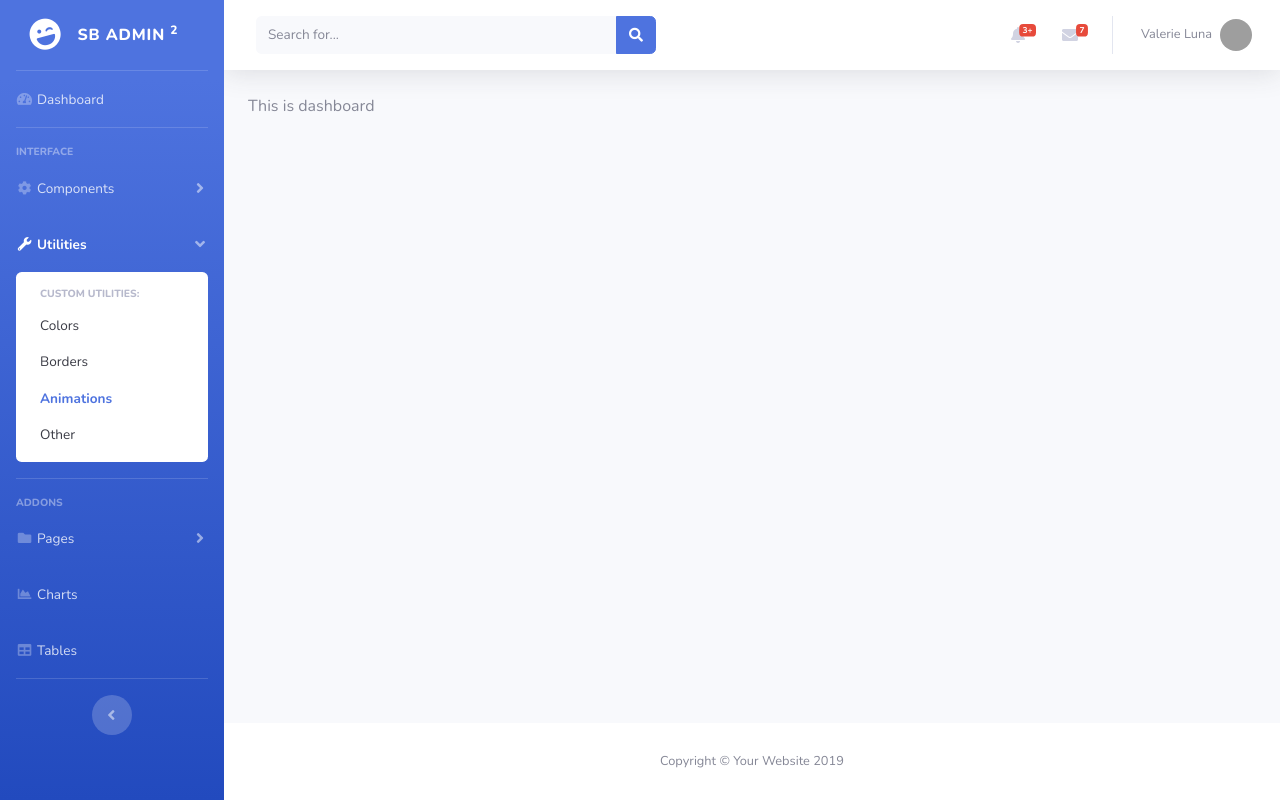
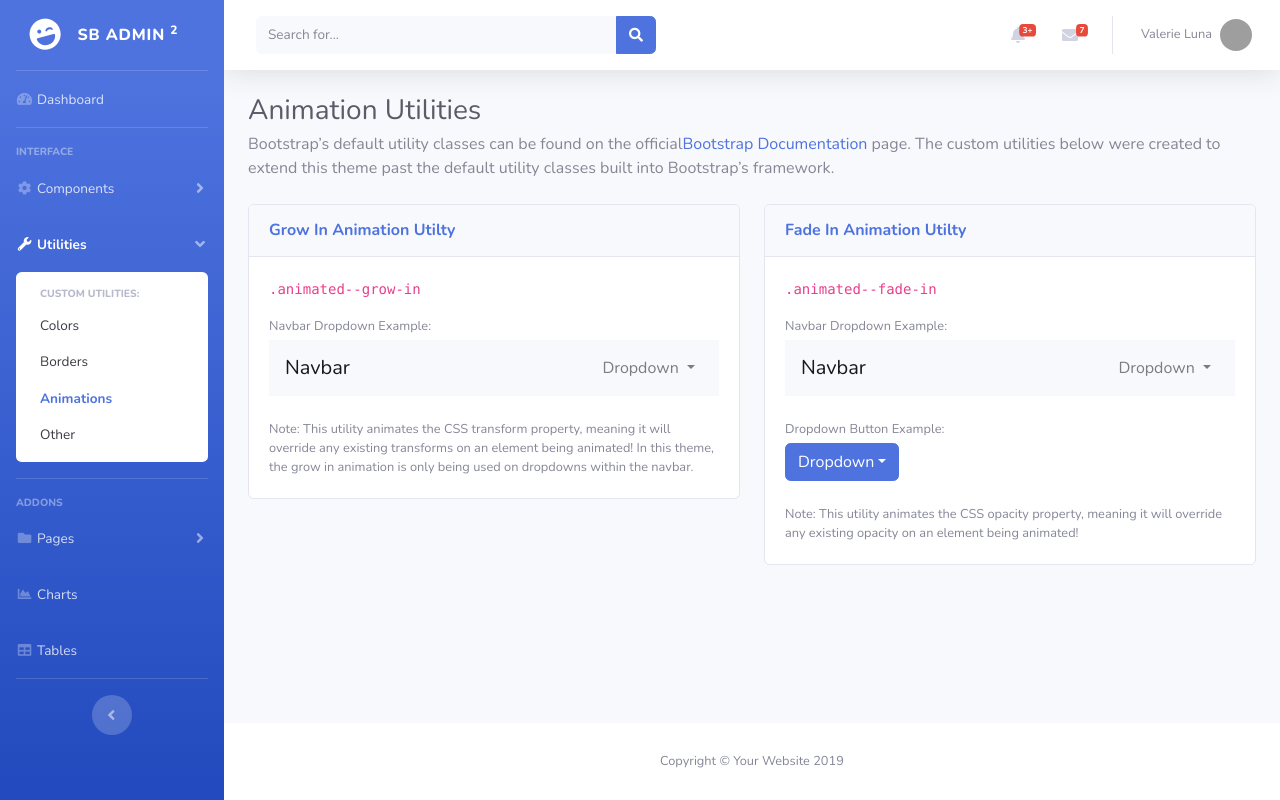
Before and after one commit to bikram-choudhury/sb-admin2-react-tmplate, a React app: page /utilities/animations in a window 1280 px wide. Built offline with nearby package versions, Linux system fonts and the light colour scheme; sample sign-in values are in the browser's storage; grey boxes are pictures that could not be loaded.

Commit message:
[IMPL] Dropdown animation in utilities

```diff
--- /dev/null
+++ b/src/components/UtilitiesAnimation/UtilitiesAnimation.jsx
@@ -0,0 +1,123 @@
+import React, { Fragment } from 'react';
+import { DropdownData } from './_dropdown';
+import Dropdown from '../Dropdown/Dropdown';
+
+const UtilitiesAnimation = () => {
+    const getSelectedItem = (item) => {
+        console.log(item);
+    }
+    return (
+        <Fragment>
+            {/* <!-- Page Heading --> */}
+            <h1 className="h3 mb-1 text-gray-800">Animation Utilities</h1>
+            <p className="mb-4">
+                Bootstrap&rsquo;s default utility classes can be found on the official
+              <a href="https://getbootstrap.com/docs">Bootstrap Documentation</a> page.
+              The custom utilities below were created to extend this theme past the
+              default utility classes built into Bootstrap&rsquo;s framework.
+            </p>
+
+            {/* <!-- Content Row --> */}
+            <div className="row">
+
+                {/* <!-- Grow In Utility --> */}
+                <div className="col-lg-6">
+
+                    <div className="card position-relative">
+                        <div className="card-header py-3">
+                            <h6 className="m-0 font-weight-bold text-primary">
+                                Grow In Animation Utilty
+                            </h6>
+                        </div>
+                        <div className="card-body">
+                            <div className="mb-3">
+                                <code>.animated--grow-in</code>
+                            </div>
+                            <div className="small mb-1">Navbar Dropdown Example:</div>
+                            <nav className="navbar navbar-expand navbar-light bg-light mb-4">
+                                <span className="navbar-brand" >Navbar</span>
+                                <ul className="navbar-nav ml-auto">
+                                    <li className="nav-item">
+                                        <Dropdown
+                                            items={DropdownData}
+                                            type="link"
+                                            className="nav-link"
+                                            name="Dropdown"
+                                            animatedClassName={
+                                                "dropdown-menu-right animated--grow-in"
+                                            }
+                                            selected={getSelectedItem}
+                                        />
+                                    </li>
+                                </ul>
+                            </nav>
+                            <p className="mb-0 small">
+                                Note: This utility animates the CSS transform property,
+                                meaning it will override any existing transforms on an element
+                                being animated! In this theme, the grow in animation is only
+                                being used on dropdowns within the navbar.
+                            </p>
+                        </div>
+                    </div>
+
+                </div>
+
+                {/* <!-- Fade In Utility --> */}
+                <div className="col-lg-6">
+
+                    <div className="card position-relative">
+                        <div className="card-header py-3">
+                            <h6 className="m-0 font-weight-bold text-primary">
+                                Fade In Animation Utilty
+                            </h6>
+                        </div>
+                        <div className="card-body">
+                            <div className="mb-3">
+                                <code>.animated--fade-in</code>
+                            </div>
+                            <div className="small mb-1">Navbar Dropdown Example:</div>
+                            <nav className="navbar navbar-expand navbar-light bg-light mb-4">
+                                <span className="navbar-brand">Navbar</span>
+                                <ul className="navbar-nav ml-auto">
+                                    <li className="nav-item">
+                                        <Dropdown
+                                            items={DropdownData}
+                                            type="link"
+                                            className="nav-link"
+                                            name="Dropdown"
+                                            animatedClassName={
+                                                "dropdown-menu-right animated--fade-in"
+                                            }
+                                            selected={getSelectedItem}
+                                        />
+                                    </li>
+                                </ul>
+                            </nav>
+                            <div className="small mb-1">Dropdown Button Example:</div>
+                            <div className="mb-4">
+                                <Dropdown
+                                    items={DropdownData}
+                                    type="button"
+                                    className="btn btn-primary"
+                                    name="Dropdown"
+                                    animatedClassName="animated--fade-in"
+                                    selected={getSelectedItem}
+                                />
+                            </div>
+                            <p className="mb-0 small">
+                                Note: This utility animates the CSS opacity property,
+                                meaning it will override any existing opacity on an
+                                element being animated!
+                            </p>
+                        </div>
+                    </div>
+
+                </div>
+
+            </div>
+
+        </Fragment>
+    );
+}
+
+export default UtilitiesAnimation;
--- /dev/null
+++ b/src/components/UtilitiesAnimation/_dropdown.js
@@ -0,0 +1,13 @@
+export const DropdownData = [{
+    id: 1,
+    name: 'Action',
+    divider: false
+}, {
+    id: 2,
+    name: 'Another action',
+    divider: true
+}, {
+    id: 3,
+    name: 'Something else here',
+    divider: false
+}];
--- a/src/route.js
+++ b/src/route.js
@@ -5,6 +5,7 @@ const Buttons = React.lazy(() => import("./components/Buttons/Buttons"));
 const Cards = React.lazy(() => import("./components/Cards/Cards"));
 const UtilitiesColor = React.lazy(() => import("./components/UtilitiesColor/UtilitiesColor"));
 const UtilitiesBorder = React.lazy(() => import("./components/UtilitiesBorder/UtilitiesBorder"));
+const UtilitiesAnimation = React.lazy(() => import("./components/UtilitiesAnimation/UtilitiesAnimation"));
 
 const RouteConfig = [{
     heading: '',
@@ -48,7 +49,7 @@ const RouteConfig = [{
         }, {
             path: '/animations',
             name: 'Animations',
-            component: Dashboard
+            component: UtilitiesAnimation
         }, {
             path: '/other',
             name: 'Other',
```
Also changed, not shown: src/components/UtilitiesAnimation/spec.jsx (added, +21 -0 lines).
